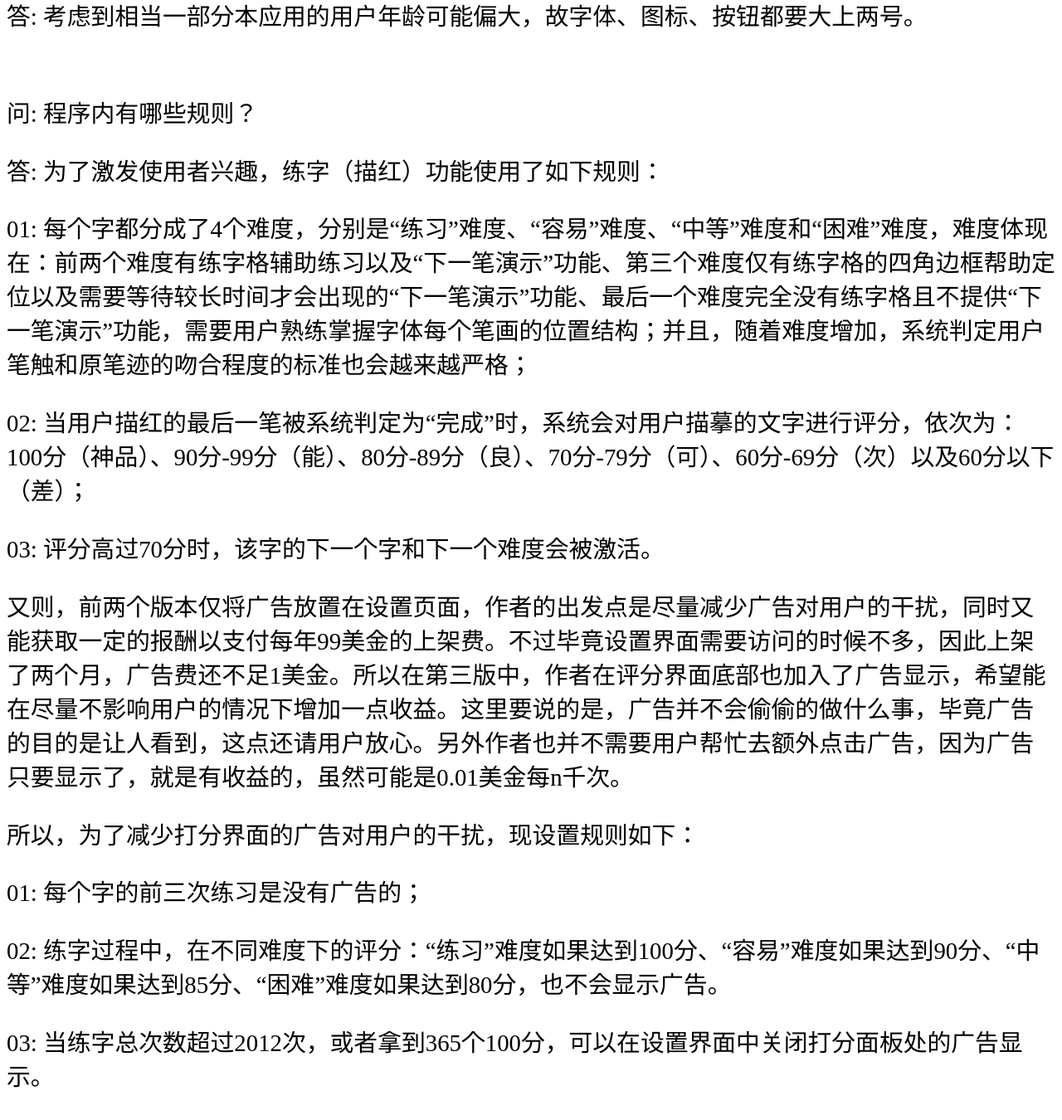
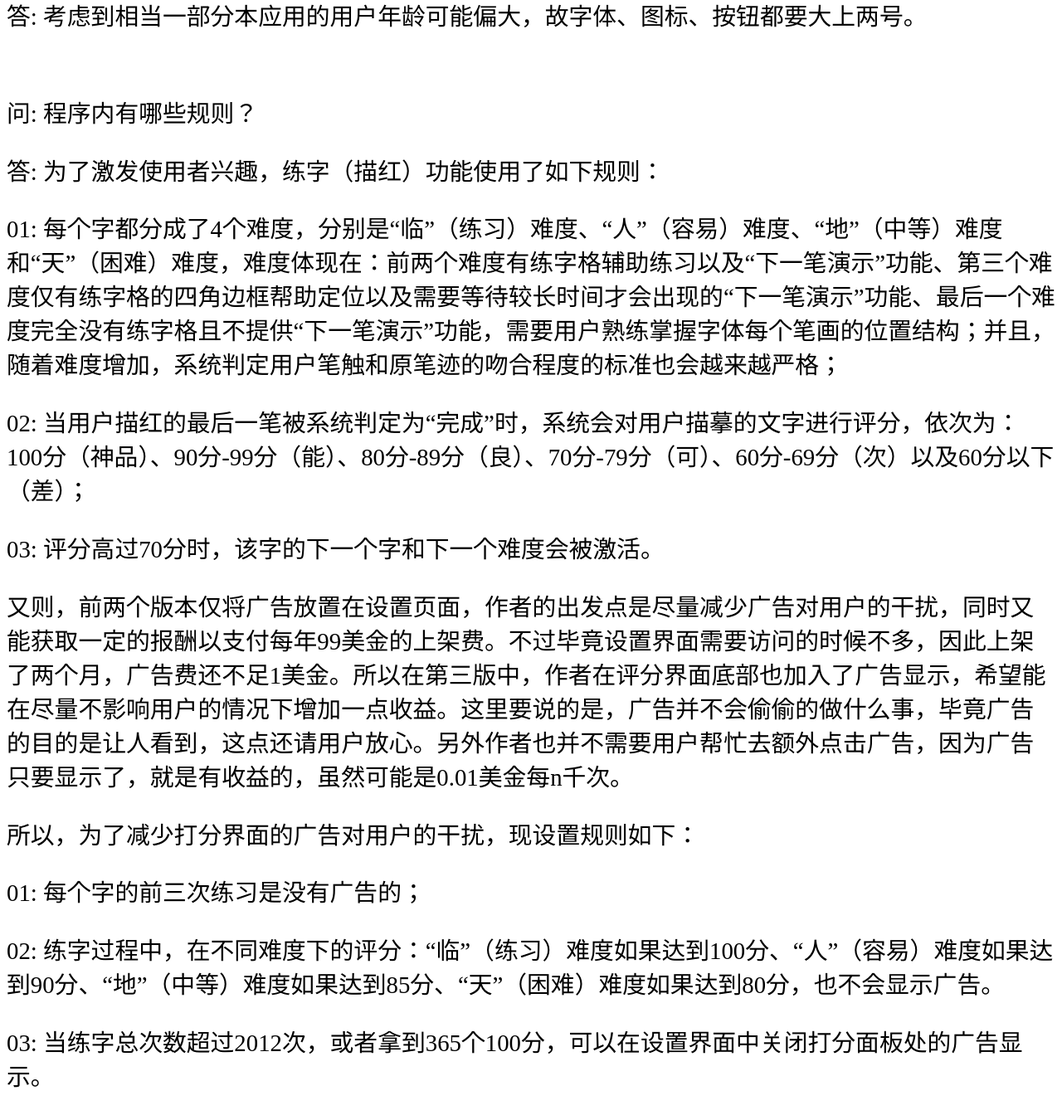
Before and after one commit to shengzhe/livecalligraphy, a Jekyll site: the page built from _posts/2012-08-31-LiveCalligraphyHelp.html, in a window 1280 px wide and 1400 px high, scrolled down 1355 px. Shown: the top 1350 px of the window at 83% size. Built offline with Jekyll 4.4.1, drawn with Linux system fonts in a browser that asks for light colours; Markdown is read by kramdown in place of the engine named in the settings; some of the changed text lies outside the part shown.

Commit message:
Update _posts/2012-08-31-LiveCalligraphyHelp.html

```diff
--- a/_posts/2012-08-31-LiveCalligraphyHelp.html
+++ b/_posts/2012-08-31-LiveCalligraphyHelp.html
@@ -5,7 +5,7 @@ title: 活字帖在线帮助(Help of Live Calligraphy)
 <h1>{{ page.title }}</h1>
 <p>问: 下个版本更新什么？</p>
 <p>答: 目前已经确定的有：加入新的字体</p>
-<p>未确定的有: 将用户的练字进度保存在Game Center；对每个字开设一个用户讨论区；对“困难”难度的练习，提供保存功能，以供用户回味</p>
+<p>未确定的有: 将用户的练字进度保存在Game Center；对每个字开设一个用户讨论区；对“天”（困难）难度的练习，提供保存功能，以供用户回味</p>
 <br/>
 <p>问: 有视频吗？看视频更直观</p>
 <p>答: 有哈。请关注：http://i.youku.com/livecalligraphy </p>
@@ -24,13 +24,13 @@ title: 活字帖在线帮助(Help of Live Calligraphy)
 <br/>
 <p>问: 程序内有哪些规则？</p>
 <p>答: 为了激发使用者兴趣，练字（描红）功能使用了如下规则：</p>
-<p>01: 每个字都分成了4个难度，分别是“练习”难度、“容易”难度、“中等”难度和“困难”难度，难度体现在：前两个难度有练字格辅助练习以及“下一笔演示”功能、第三个难度仅有练字格的四角边框帮助定位以及需要等待较长时间才会出现的“下一笔演示”功能、最后一个难度完全没有练字格且不提供“下一笔演示”功能，需要用户熟练掌握字体每个笔画的位置结构；并且，随着难度增加，系统判定用户笔触和原笔迹的吻合程度的标准也会越来越严格；</p>
+<p>01: 每个字都分成了4个难度，分别是“临”（练习）难度、“人”（容易）难度、“地”（中等）难度和“天”（困难）难度，难度体现在：前两个难度有练字格辅助练习以及“下一笔演示”功能、第三个难度仅有练字格的四角边框帮助定位以及需要等待较长时间才会出现的“下一笔演示”功能、最后一个难度完全没有练字格且不提供“下一笔演示”功能，需要用户熟练掌握字体每个笔画的位置结构；并且，随着难度增加，系统判定用户笔触和原笔迹的吻合程度的标准也会越来越严格；</p>
 <p>02: 当用户描红的最后一笔被系统判定为“完成”时，系统会对用户描摹的文字进行评分，依次为：100分（神品）、90分-99分（能）、80分-89分（良）、70分-79分（可）、60分-69分（次）以及60分以下（差）；</p>
 <p>03: 评分高过70分时，该字的下一个字和下一个难度会被激活。</p>
 <p>又则，前两个版本仅将广告放置在设置页面，作者的出发点是尽量减少广告对用户的干扰，同时又能获取一定的报酬以支付每年99美金的上架费。不过毕竟设置界面需要访问的时候不多，因此上架了两个月，广告费还不足1美金。所以在第三版中，作者在评分界面底部也加入了广告显示，希望能在尽量不影响用户的情况下增加一点收益。这里要说的是，广告并不会偷偷的做什么事，毕竟广告的目的是让人看到，这点还请用户放心。另外作者也并不需要用户帮忙去额外点击广告，因为广告只要显示了，就是有收益的，虽然可能是0.01美金每n千次。</p>
 <p>所以，为了减少打分界面的广告对用户的干扰，现设置规则如下：</p>
 <p>01: 每个字的前三次练习是没有广告的；</p>
-<p>02: 练字过程中，在不同难度下的评分：“练习”难度如果达到100分、“容易”难度如果达到90分、“中等”难度如果达到85分、“困难”难度如果达到80分，也不会显示广告。</p>
+<p>02: 练字过程中，在不同难度下的评分：“临”（练习）难度如果达到100分、“人”（容易）难度如果达到90分、“地”（中等）难度如果达到85分、“天”（困难）难度如果达到80分，也不会显示广告。</p>
 <p>03: 当练字总次数超过2012次，或者拿到365个100分，可以在设置界面中关闭打分面板处的广告显示。</p>
 <br/>
 <p>问: 可以总结一下程序中用到的所有手势吗？</p>
```
Also changed, not shown: other parts of _posts/2012-08-31-LiveCalligraphyHelp.html (+2 -2 lines).
